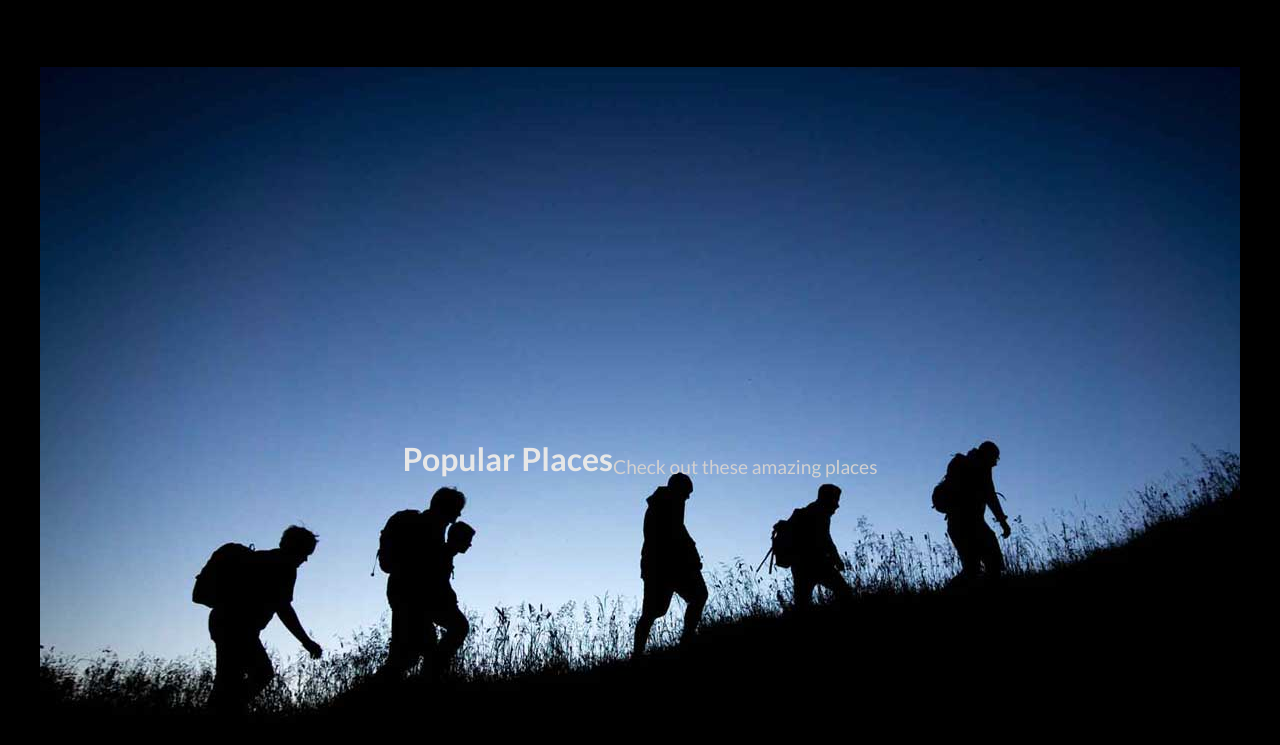
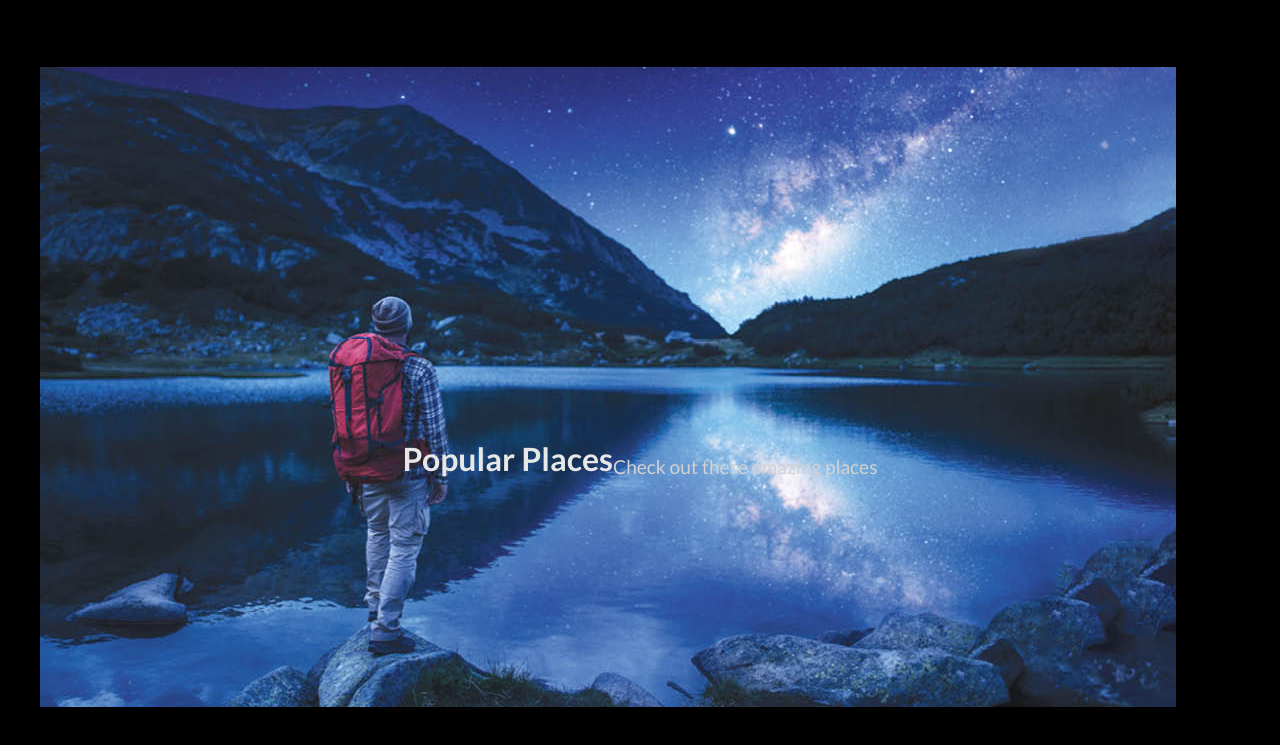
Before and after one commit to Kareem-Abdelmotalib/Best_Trip, a plain HTML site: page ourguide/ourguide.html in a window 1280 px wide. Shown: the part 2775-3520 px from the top of the page. Drawn offline with Linux system fonts and the light colour scheme.

Commit message:
ourguide.html

```diff
--- a/ourguide/ourguide.html
+++ b/ourguide/ourguide.html
@@ -287,7 +287,7 @@
             font-size: 1.2rem;
           }
         </style>
-        <div class="popular-places container max-w-5xl mx-auto px-8" style="background-image: url(imgs/guide.jpg); background-repeat: no-repeat; ">
+        <div class="popular-places container max-w-5xl mx-auto px-8" style="background-image: url(imgs/guidee.jpg); background-repeat: no-repeat; ">
           <h2>Popular Places</h2>
           <p>Check out these amazing places</p>
         </div>
```
